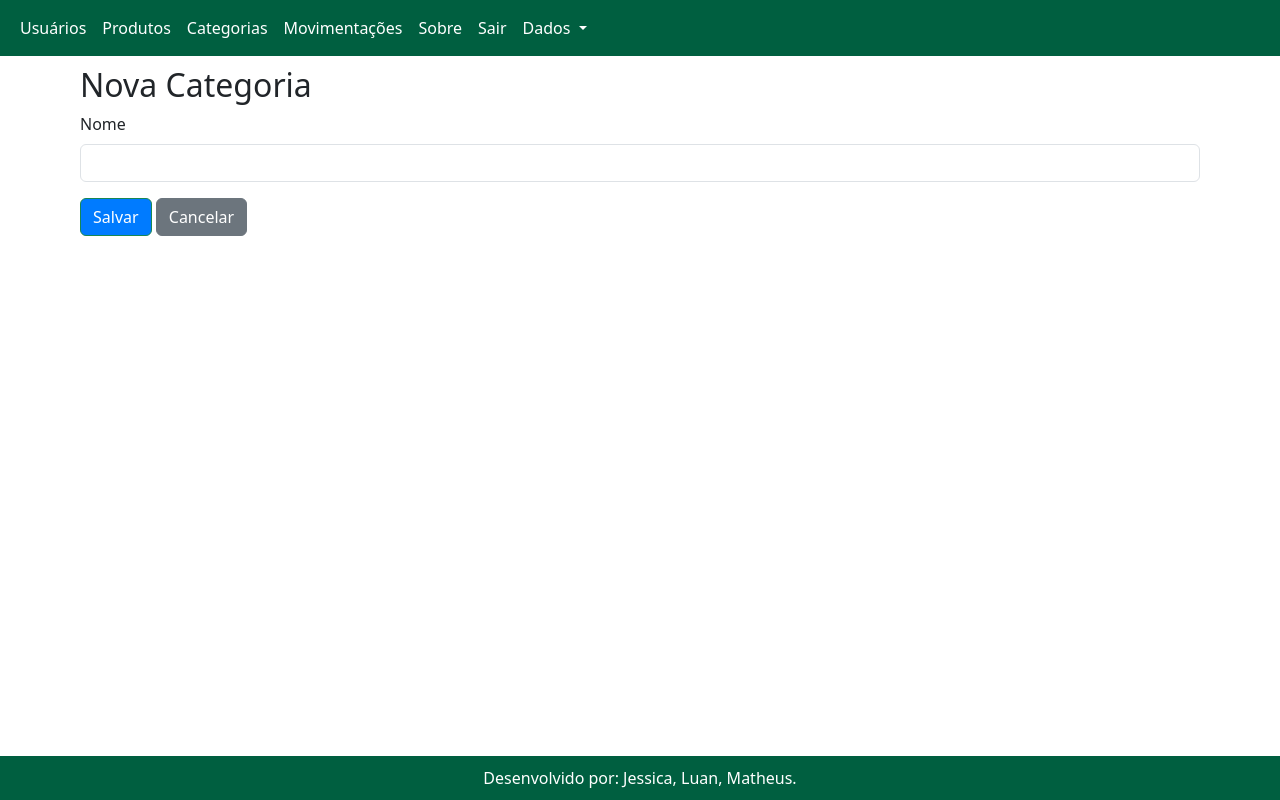
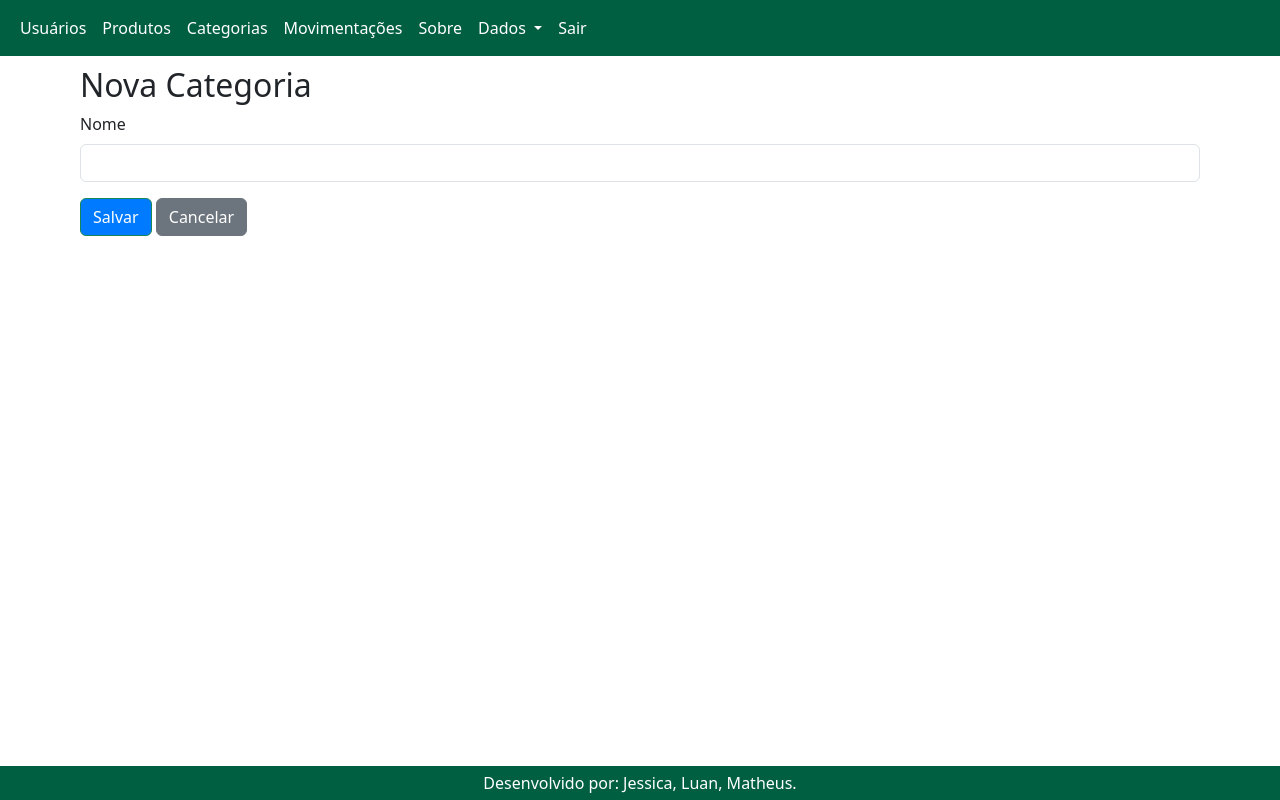
Before and after one commit to Sampaio-Luan/sistema_gerenciador_de_estoque, a Flask app: page /categoria/nova in a window 1280 px wide. Run offline with Flask 3, Linux system fonts and the light colour scheme.

Commit message:
alterações

```diff
--- a/templates/base.html
+++ b/templates/base.html
@@ -66,7 +66,7 @@
       background-color: #005f40;
       color: white;
       text-align: center;
-      padding: 10px;
+      padding: 5px;
     }
   </style>
 </head>
@@ -87,7 +87,7 @@
             <li class="nav-item"><a class="nav-link" href="/categorias">Categorias</a></li>
             <li class="nav-item"><a class="nav-link" href="/movimentacoes">Movimentações</a></li>
             <li class="nav-item"><a class="nav-link" href="/sobre">Sobre</a></li>
-            <li class="nav-item"><a class="nav-link" href="/logout">Sair</a></li>
+
 
             <li class="nav-item dropdown">
               <a class="nav-link dropdown-toggle" href="#" id="dadosDropdown" role="button" data-bs-toggle="dropdown"
@@ -104,7 +104,7 @@
 
               </ul>
             </li>
-
+            <li class="nav-item"><a class="nav-link" href="/logout">Sair</a></li>
           </ul>
         </div>
       </div>
```
Also changed, not shown: instance/estoque.db.
